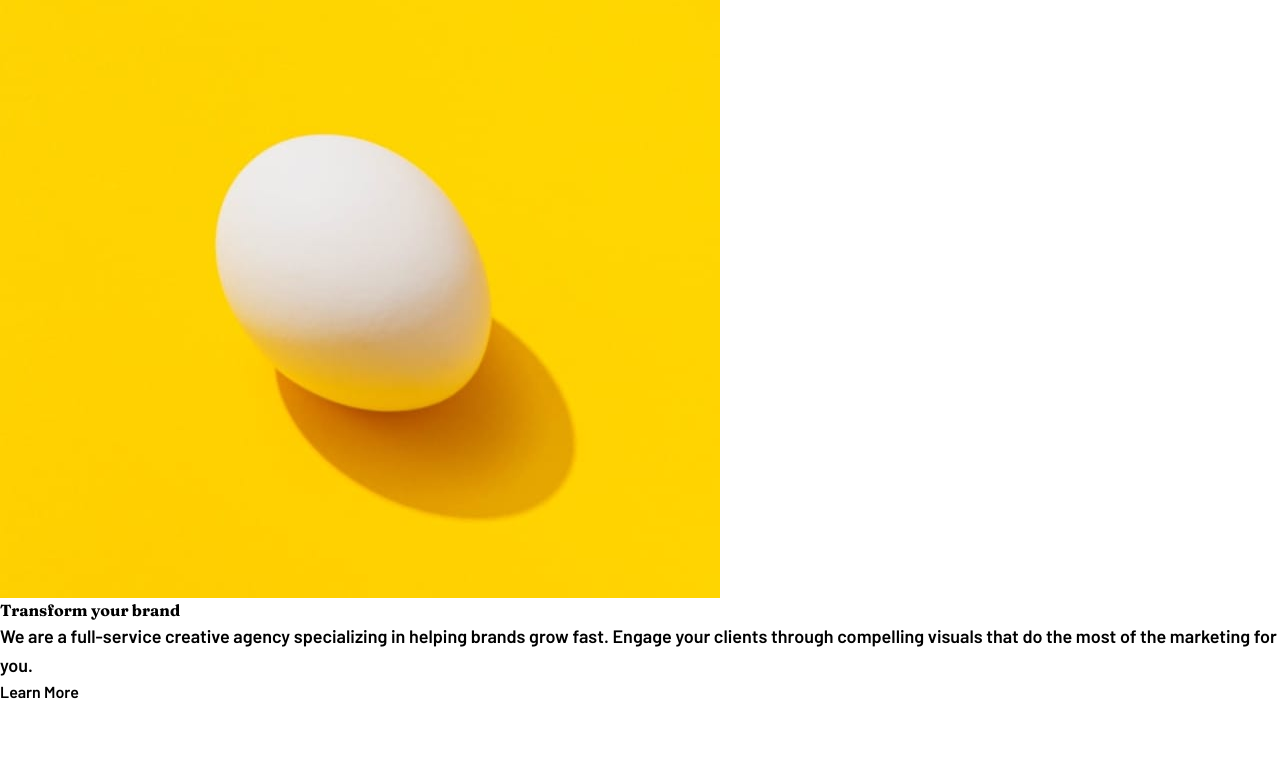
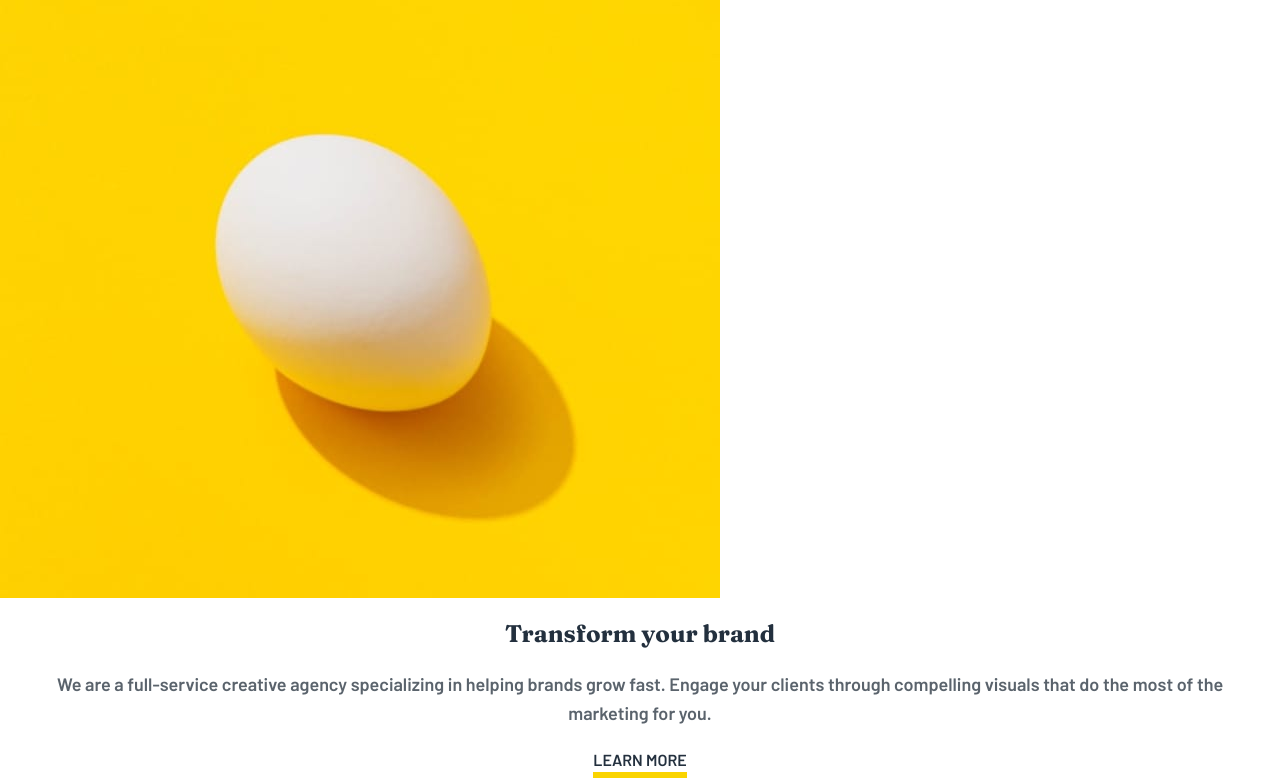
Before and after one commit to S-Solomon/sunnyside-landingpage, a React (Create React App) app: page / in a window 1280 px wide. Shown: the part 514-1292 px from the top of the page. Before the commit the page ends 1218 px from the top, so only its background shows below. Built offline with nearby package versions, Linux system fonts and the light colour scheme.

Commit message:
transform

```diff
--- a/src/components/Transform.js
+++ b/src/components/Transform.js
@@ -12,9 +12,9 @@ const Transform = () => {
                     </picture>
                 </div>
 
-                <div>
-                    <h2>Transform your brand</h2>
-                    <p>
+                <div className="px-5 text-center">
+                    <h2 className="text-2xl my-5">Transform your brand</h2>
+                    <p className="mb-5">
                         We are a full-service creative agency specializing in helping
                         brands grow fast. Engage your clients through compelling visuals
                         that do the most of the marketing for you.
--- a/src/index.css
+++ b/src/index.css
@@ -35,14 +35,23 @@ img {
 p {
     line-height: 1.6;
     font-size: 18px;
+    color: var(--Very-dark-grayish-blue);
 }
 
 h1,h2,h3,h4,h5,h6 {
     font-family: "Fraunces", sans-serif;
+    color: var(--Very-dark-desaturated-blue);
 }
 
 body {
     font-family: "Barlow", sans-serif;
+}
+
+/* Buttons */
+.btn-transform {
+    border-bottom: 6px solid var(--Yellow);
+    text-transform: uppercase;
+    color: var(--Very-dark-desaturated-blue);
 }
 
 /* showcase */
```
